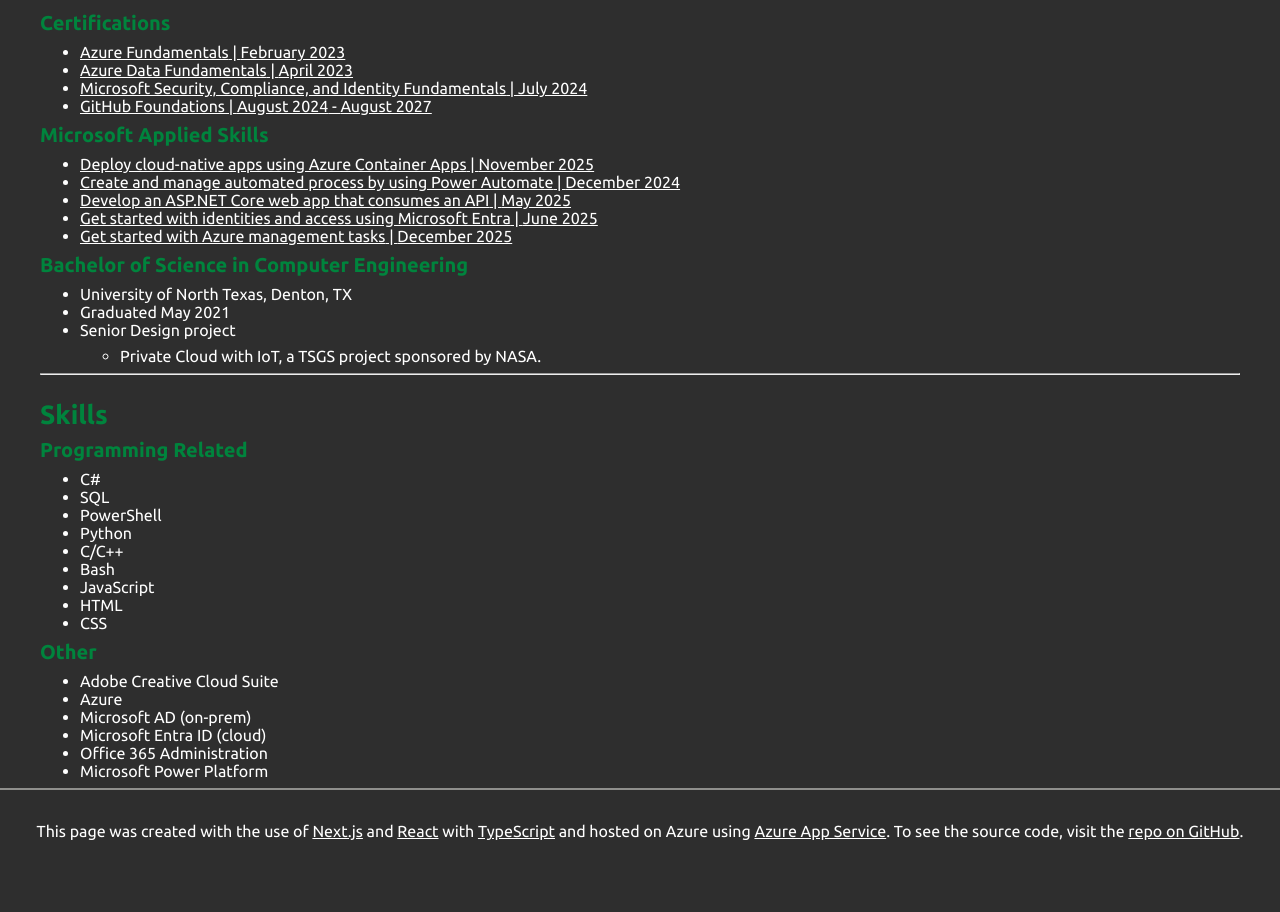
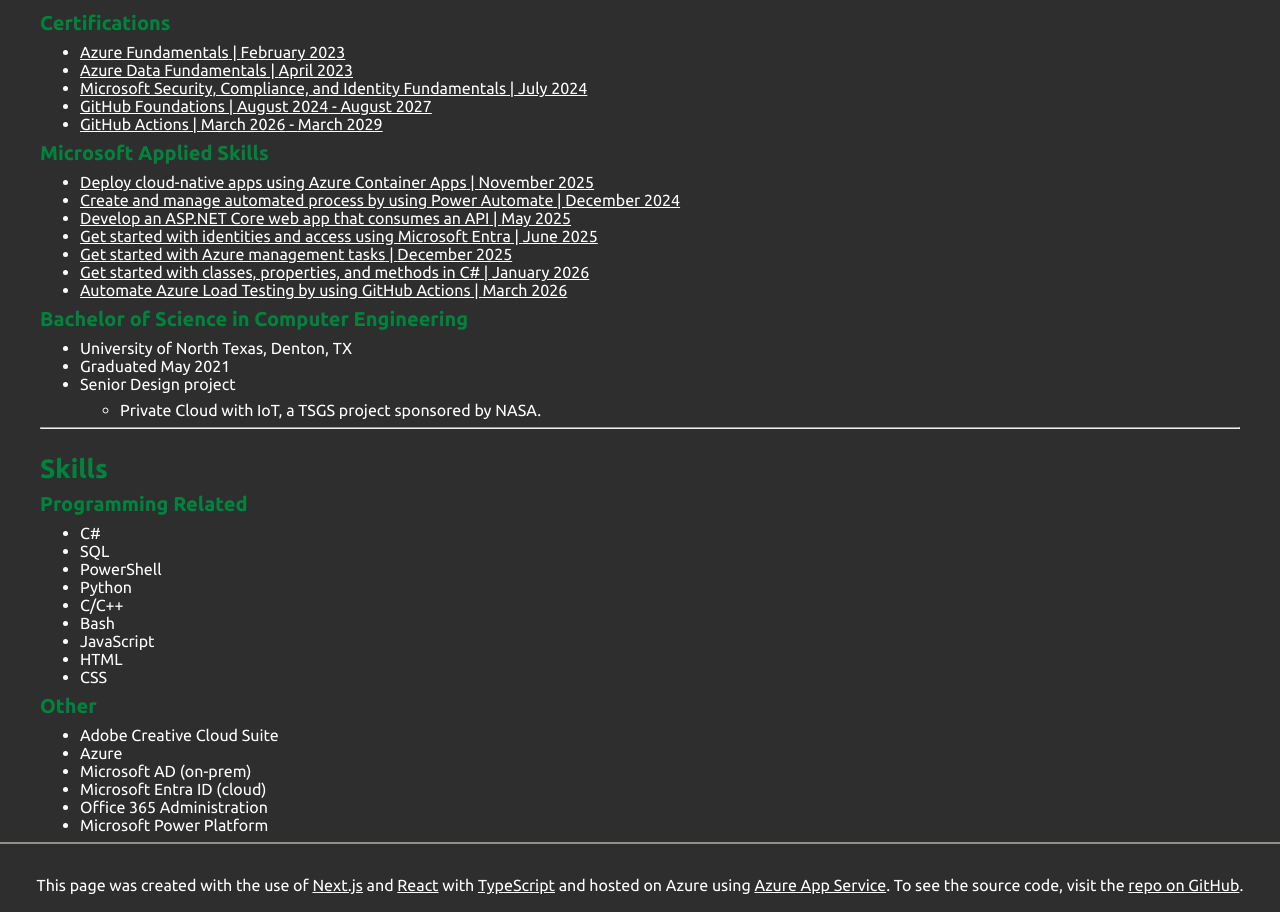
Before and after one commit to MicahWW/MicahWW, a Next.js app: page / in a window 1280 px wide. Shown: the part 2207-3119 px from the top of the page. Before the commit the page ends 3079 px from the top, so only its background shows below. Built offline with nearby package versions, Linux system fonts and the light colour scheme.

Commit message:
new creds

```diff
--- a/src/app/page.tsx
+++ b/src/app/page.tsx
@@ -35,6 +35,12 @@
             new Date(2024, 7, 8),
             new Date(2027, 7, 8),
             "https://www.credly.com/badges/2639ef75-ff9e-44ef-9572-89c5389ec1c0"
+        ),
+        new certificationModel(
+            "GitHub Actions",
+            new Date(2026, 2, 16),
+            new Date(2029, 2, 16),
+            "https://learn.microsoft.com/en-us/users/micah-w-warren/credentials/b1ce9c35ea3b4f69"
         )
     ];
 
@@ -68,6 +74,18 @@
             new Date(2025, 11, 12),
             null,
             "https://learn.microsoft.com/en-us/users/micah-w-warren/credentials/e6efa0a83137e634"
+        ),
+        new certificationModel(
+            "Get started with classes, properties, and methods in C#",
+            new Date(2026, 0, 18),
+            null,
+            "https://learn.microsoft.com/en-us/users/micah-w-warren/credentials/2394c229944addda"
+        ),
+        new certificationModel(
+            "Automate Azure Load Testing by using GitHub Actions",
+            new Date(2026, 2, 3),
+            null,
+            "https://learn.microsoft.com/en-us/users/micah-w-warren/credentials/d793f7d48aa88fb4"
         )
     ];
 
```
